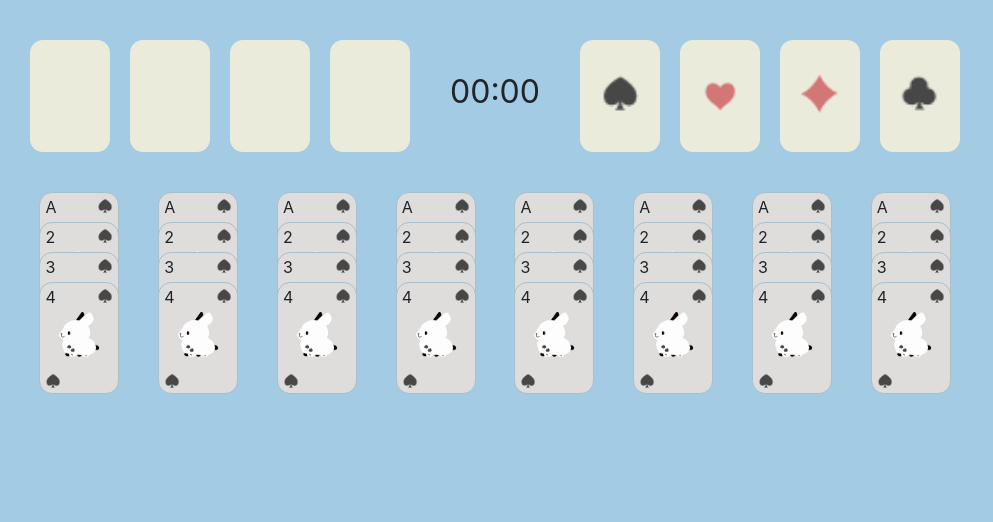
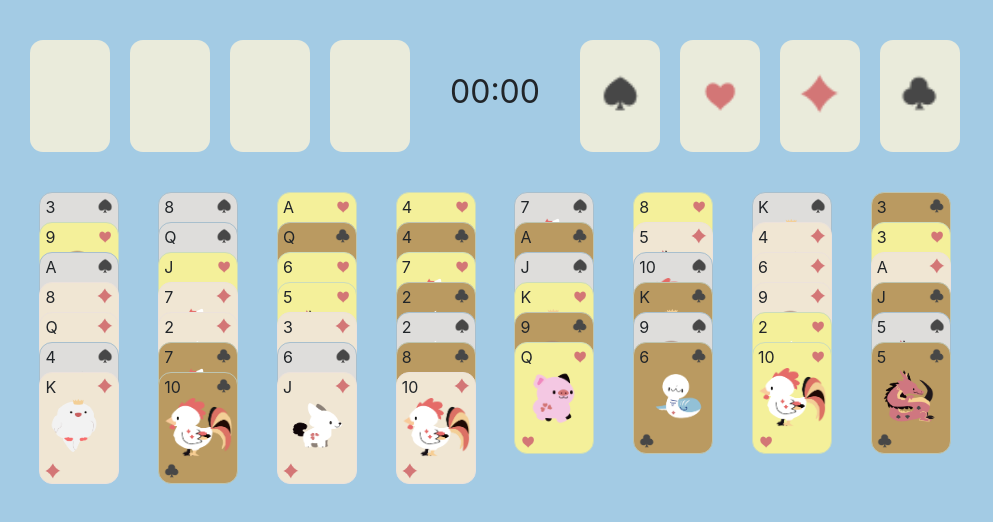
Before and after one commit to hong19/free-cell, a Vue app: page / in a window 1280 px wide. Shown: the top 522 px of the page, without its empty margins (0-993 px from the left). Built offline with nearby package versions, Linux system fonts and the light colour scheme.

Commit message:
feat(CascadeArea): set up cascades

```diff
--- a/src/App.vue
+++ b/src/App.vue
@@ -38,6 +38,25 @@ export default {
   name: 'app',
   components: {
     CascadeArea,
+  },
+  mounted() {
+    this.setUpCascades();
+  },
+  methods: {
+    setUpCascades() {
+      const deck = [...Array(52).keys()];
+      for (let i = 0; i < 52; i += 1) {
+        const target = Math.floor(Math.random() * 52);
+        [deck[i], deck[target]] = [deck[target], deck[i]];
+      }
+
+      for (let i = 0; i < 52; i += 1) {
+        this.$store.commit('insertCard', {
+          cascadeId: i % 8,
+          cardId: deck[i],
+        });
+      }
+    },
   },
 };
 </script>
--- a/src/components/Cascade.vue
+++ b/src/components/Cascade.vue
@@ -1,8 +1,8 @@
 <template>
   <div class="cascade">
     <ul>
-      <li v-for="card in cascade" v-bind:key="card">
-        <Card :id="card"></Card>
+      <li v-for="cardId in cascade" v-bind:key="cardId">
+        <Card :id="cardId"></Card>
       </li>
     </ul>
   </div>
@@ -17,8 +17,16 @@ export default {
   components: {
     Card,
   },
+  props: {
+    id: {
+      type: Number,
+      required: true,
+    },
+  },
   computed: mapState({
-    cascade: state => state.cascades[0],
+    cascade(state) {
+      return state.cascades[this.id];
+    },
   }),
 };
 </script>
--- a/src/components/CascadeArea.vue
+++ b/src/components/CascadeArea.vue
@@ -1,23 +1,24 @@
 <template>
   <div class="cascade-area">
-    <Cascade></Cascade>
-    <Cascade></Cascade>
-    <Cascade></Cascade>
-    <Cascade></Cascade>
-    <Cascade></Cascade>
-    <Cascade></Cascade>
-    <Cascade></Cascade>
-    <Cascade></Cascade>
+    <Cascade v-for="cascadeId in cascadeIds" v-bind:key="cascadeId" :id="cascadeId">
+    </Cascade>
   </div>
 </template>
 
 <script>
 import Cascade from '@/components/Cascade.vue';
 
+const cascadeIds = [...Array(8).keys()];
+
 export default {
   name: 'CascadeArea',
   components: {
     Cascade,
+  },
+  data() {
+    return {
+      cascadeIds,
+    };
   },
 };
 </script>
--- a/src/store.js
+++ b/src/store.js
@@ -5,7 +5,7 @@ Vue.use(Vuex);
 
 const initCascades = [];
 for (let i = 0; i < 8; i += 1) {
-  initCascades.push([0, 1, 2, 3]);
+  initCascades.push([]);
 }
 
 /**
```
